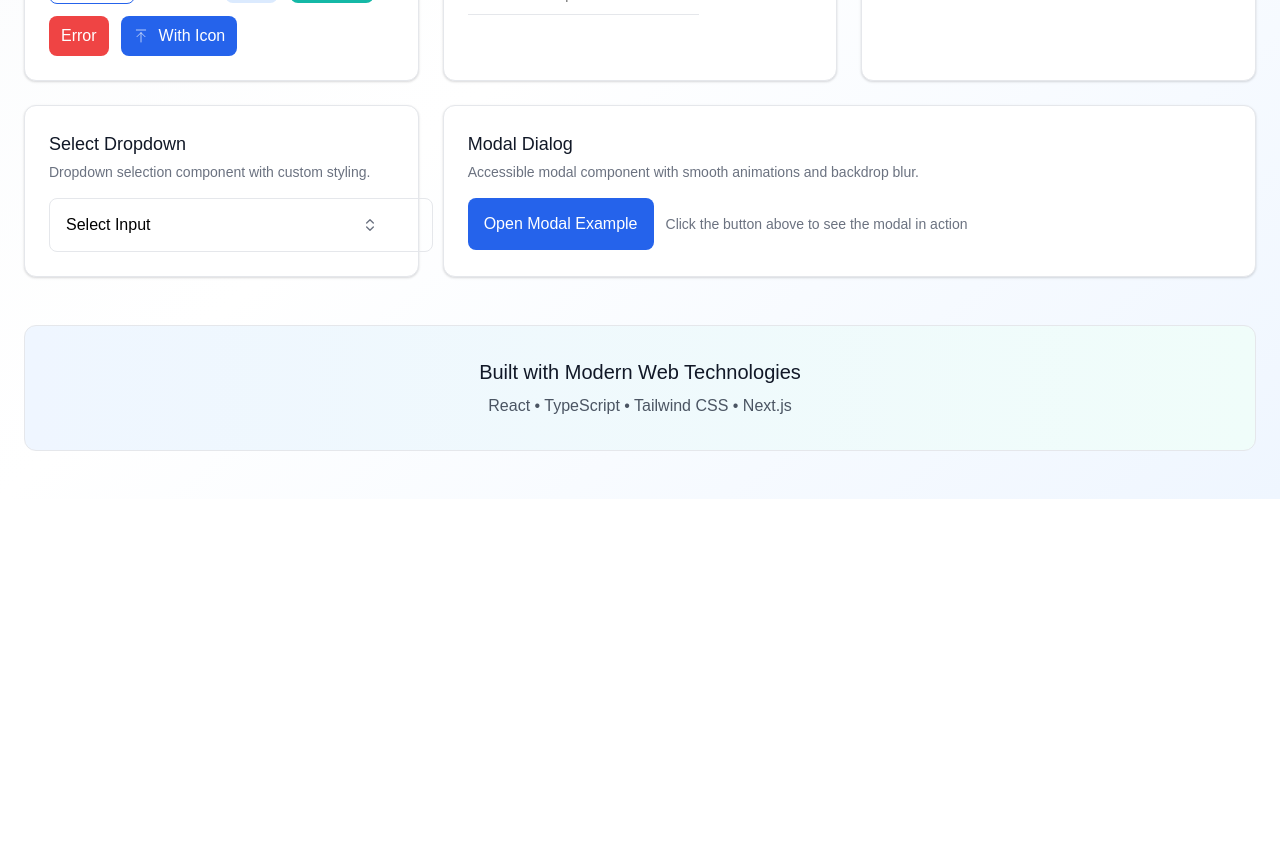
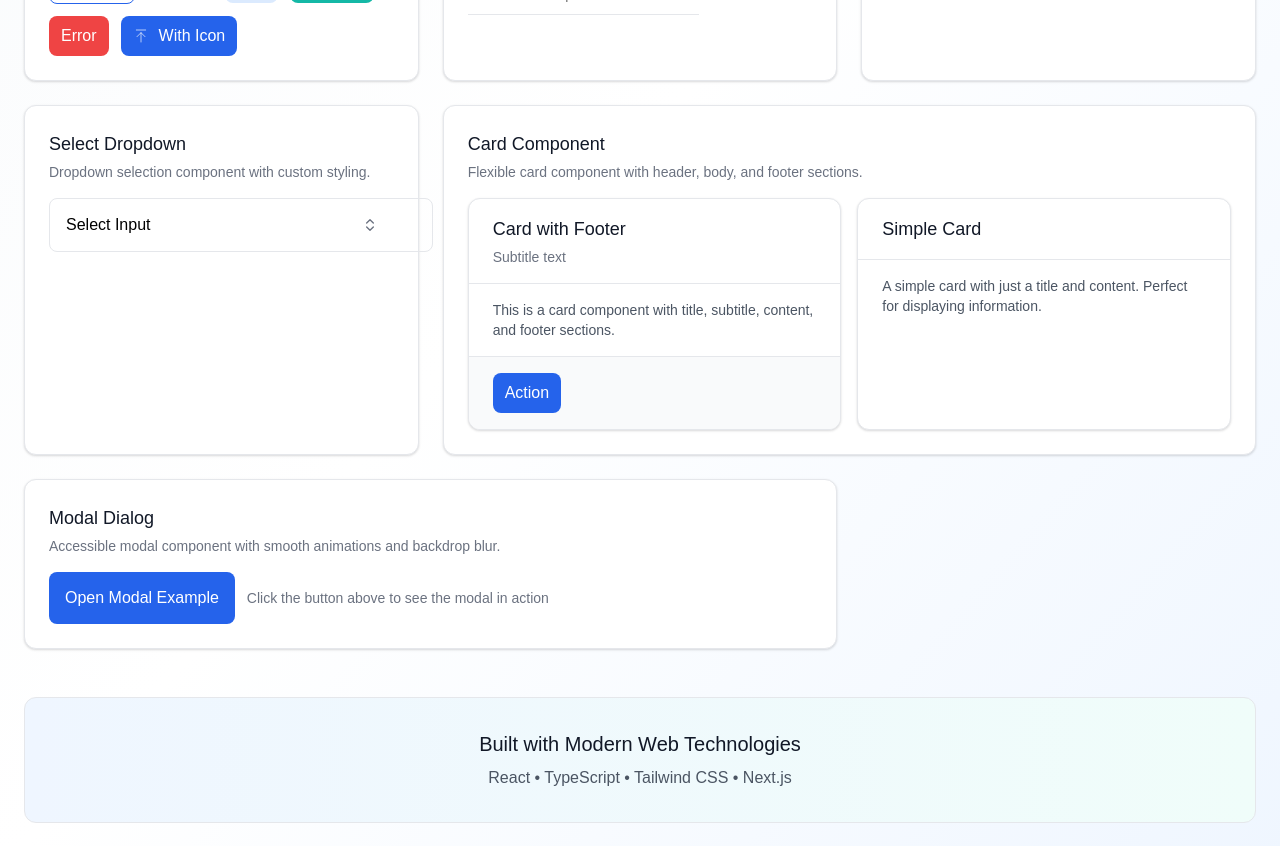
Before and after one commit to m0bar3z/nextjs-tailwind-design-system, a Next.js app: page / in a window 1280 px wide. Shown: the part 580-1426 px from the top of the page. Before the commit the page ends 1079 px from the top, so only its background shows below. Built offline with nearby package versions, Linux system fonts and the light colour scheme; a web font is replaced by a local one.

Commit message:
feat: implement card component

```diff
--- a/src/app/page.tsx
+++ b/src/app/page.tsx
@@ -1,6 +1,7 @@
 "use client";
 
 import Button from "@/components/atoms/Button/Button";
+import Card from "@/components/atoms/Card/Card";
 import Checkbox from "@/components/atoms/FormControls/Checkbox/Checkbox";
 import Input from "@/components/atoms/FormControls/Input/Input";
 import Radio from "@/components/atoms/FormControls/Radio/Radio";
@@ -144,6 +145,25 @@ export default function HomePage() {
             </ComponentCard>
 
             <ComponentCard
+              title="Card Component"
+              description="Flexible card component with header, body, and footer sections."
+              className="lg:col-span-2"
+            >
+              <div className="grid w-full grid-cols-1 gap-4 md:grid-cols-2">
+                <Card title="Card with Footer" subtitle="Subtitle text" footer={<Button size="small">Action</Button>}>
+                  <Typography variant="sm" className="text-ds-gray-600">
+                    This is a card component with title, subtitle, content, and footer sections.
+                  </Typography>
+                </Card>
+                <Card title="Simple Card">
+                  <Typography variant="sm" className="text-ds-gray-600">
+                    A simple card with just a title and content. Perfect for displaying information.
+                  </Typography>
+                </Card>
+              </div>
+            </ComponentCard>
+
+            <ComponentCard
               title="Modal Dialog"
               description="Accessible modal component with smooth animations and backdrop blur."
               className="lg:col-span-2"
--- /dev/null
+++ b/src/components/atoms/Card/Card.css
@@ -0,0 +1,28 @@
+@reference '../../../styles/globals.css';
+
+.ds-card {
+  @apply rounded-xl border border-ds-gray-200 bg-white shadow-ds-sm;
+  @apply flex flex-col overflow-hidden;
+}
+
+.ds-card-header {
+  @apply px-6 py-4 border-b border-ds-gray-200;
+}
+
+.ds-card-title {
+  @apply text-ds-gray-900;
+}
+
+.ds-card-subtitle {
+  @apply text-ds-gray-500 mt-1;
+}
+
+.ds-card-body {
+  @apply px-6 py-4 flex-1;
+  @apply text-ds-gray-700;
+}
+
+.ds-card-footer {
+  @apply px-6 py-4 border-t border-ds-gray-200;
+  @apply bg-ds-gray-50;
+}
--- /dev/null
+++ b/src/components/atoms/Card/Card.tsx
@@ -0,0 +1,37 @@
+import Typography from "@/components/atoms/Typography/Typography";
+import clsx from "clsx";
+import { FC, memo, ReactNode } from "react";
+import "./Card.css";
+
+interface Props {
+  title?: ReactNode;
+  subtitle?: ReactNode;
+  children?: ReactNode;
+  footer?: ReactNode;
+  className?: string;
+}
+
+const Card: FC<Props> = ({ title, subtitle, children, footer, className }) => {
+  return (
+    <div className={clsx("ds-card", className)}>
+      {(title || subtitle) && (
+        <div className="ds-card-header">
+          {title && (
+            <Typography variant="lg" weight="semibold" className="ds-card-title">
+              {title}
+            </Typography>
+          )}
+          {subtitle && (
+            <Typography variant="sm" className="ds-card-subtitle">
+              {subtitle}
+            </Typography>
+          )}
+        </div>
+      )}
+      {children && <div className="ds-card-body">{children}</div>}
+      {footer && <div className="ds-card-footer">{footer}</div>}
+    </div>
+  );
+};
+
+export default memo(Card);
```
